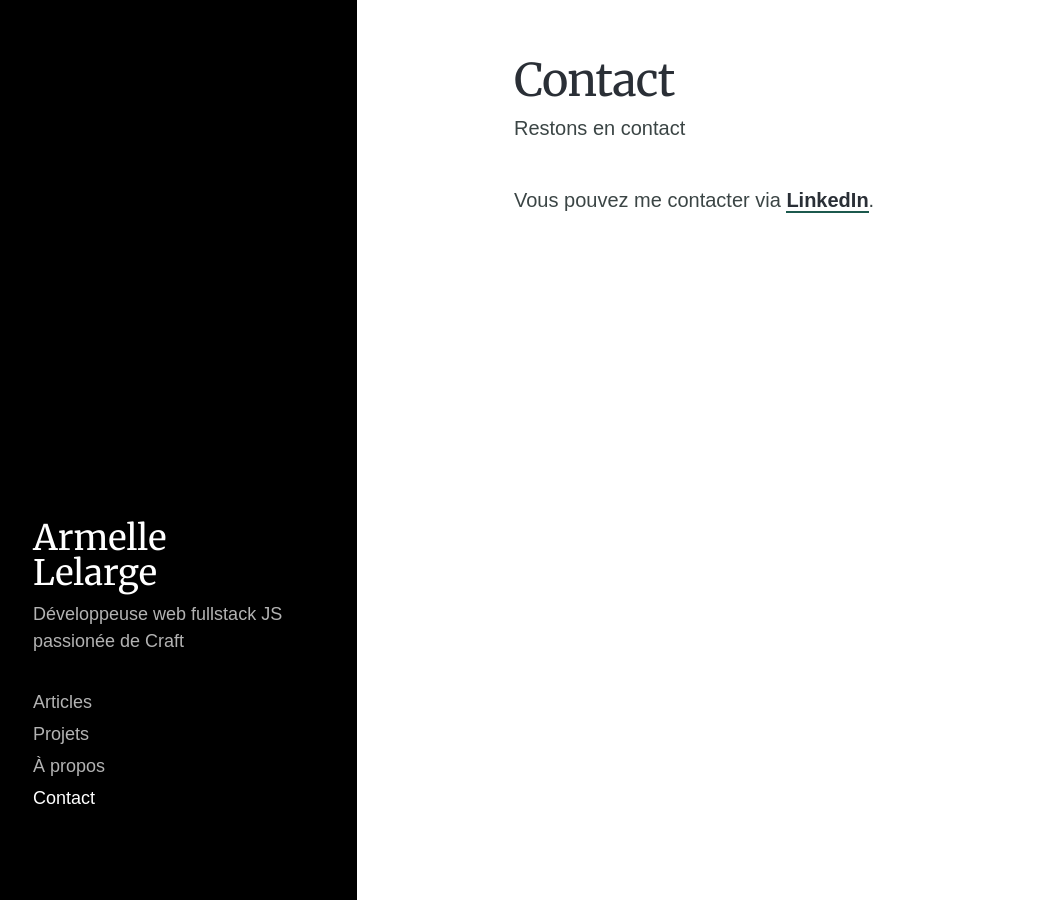
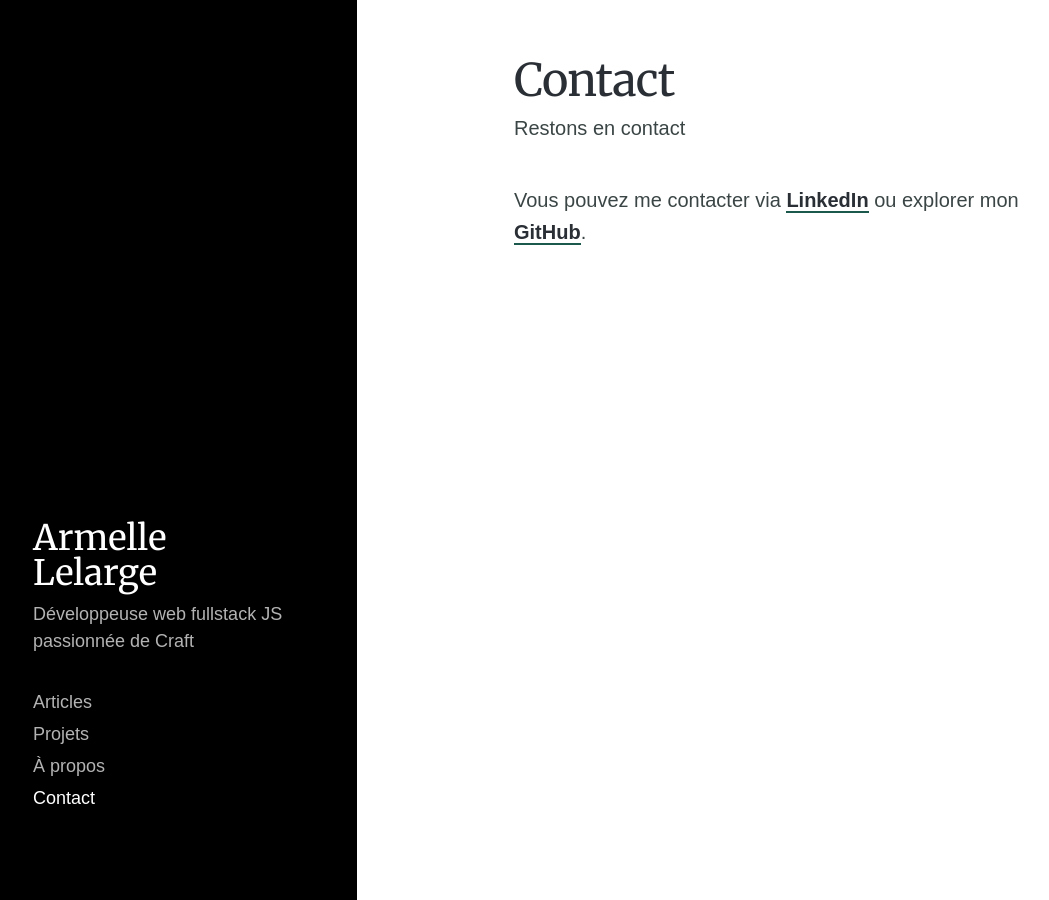
Before and after one commit to alelarge/alelarge.github.io, a Jekyll site: the page built from _pages/contact.md, in a window 1280 px wide and 900 px high. Shown: the whole window, without its empty margins (27-1076 px from the left). Built offline with Jekyll 4.4.1, drawn with Linux system fonts in a browser that asks for light colours; nearby versions of some CDN libraries; some web fonts are replaced.

Commit message:
Fix typo; Add Github link in contact page

```diff
--- a/_data/settings.yml
+++ b/_data/settings.yml
@@ -1,6 +1,6 @@
 basic_settings:
   site_title: Armelle Lelarge
-  site_tagline: Développeuse web fullstack JS passionée de Craft
+  site_tagline: Développeuse web fullstack JS passionnée de Craft
   favicon_image: /images/favicon.png
 
 header_settings:
--- a/_pages/contact.md
+++ b/_pages/contact.md
@@ -1,8 +1,8 @@
 ---
 title: Contact
 subtitle: Restons en contact
-description: Développeuse web fullstack JS passionée de Craft
+description: Développeuse web fullstack JS passionnée de Craft
 featured_image: /images/demo/demo-portrait.jpg
 ---
 
-Vous pouvez me contacter via [LinkedIn](https://www.linkedin.com/in/armelle-lelarge-834bb1205/).
+Vous pouvez me contacter via [LinkedIn](https://www.linkedin.com/in/armelle-lelarge-834bb1205/) ou explorer mon [GitHub](https://github.com/alelarge).
--- a/index.html
+++ b/index.html
@@ -1,7 +1,7 @@
 ---
 layout: default
 title: Armelle Lelarge - Développeuse web
-description: Développeuse web fullstack JS passionée de Craft
+description: Développeuse web fullstack JS passionnée de Craft
 featured_image: /images/demo/demo-landscape.jpg
 ---
 
--- a/projects/index.html
+++ b/projects/index.html
@@ -2,7 +2,7 @@
 layout: default
 title: Projets
 subtitle:
-description: Développeuse web fullstack JS passionée de Craft
+description: Développeuse web fullstack JS passionnée de Craft
 featured_image: /images/demo/demo-landscape.jpg
 ---
 
```
Also changed, not shown: _pages/thanks.md (+1 -1 lines).
